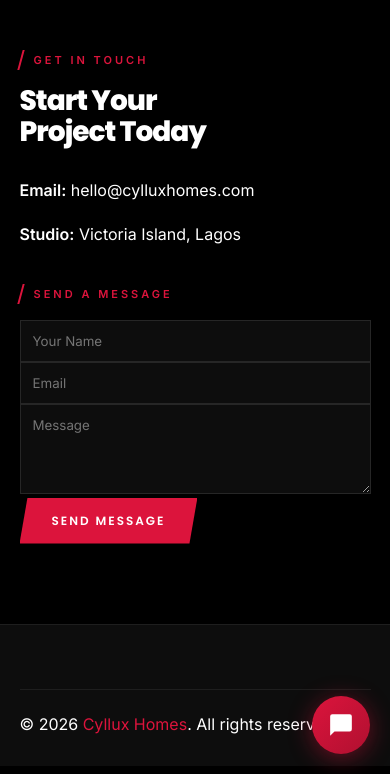
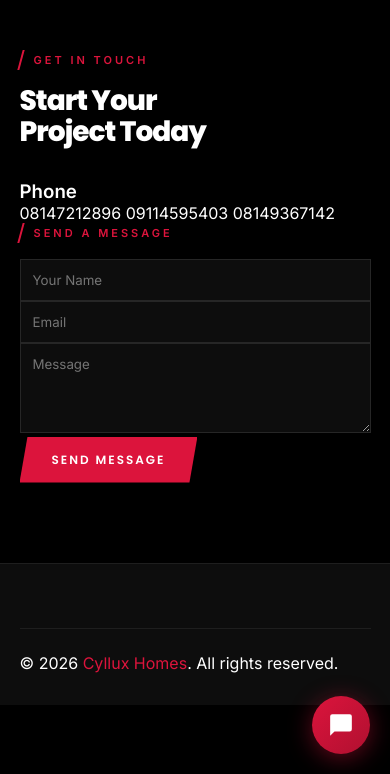
Before and after one commit to ivnabinconsult/frontend-project, a plain HTML site: page contact.html in a window 390 px wide. Shown: the part 70-844 px from the top of the page. Drawn offline with Linux system fonts and the light colour scheme; a script that the page names is missing.

Commit message:
Include phone numbers in contact.html
Added phone contact options to the contact section.

```diff
--- a/contact.html
+++ b/contact.html
@@ -38,9 +38,12 @@
         <div class="section-label">Get In Touch</div>
         <h2 class="section-title" style="font-size: 28px; margin-bottom: 32px;">Start Your<br>Project Today</h2>
         <div class="contact-info">
-          <div><strong>Email:</strong> hello@cylluxhomes.com</div>
-          <div><strong>Studio:</strong> Victoria Island, Lagos</div>
-        </div>
+          <div class="contact-box">
+            <h3>Phone</h3>
+            <a href="tel:+2348147212896">08147212896</a>
+             <a href="tel:+2349114595403">09114595403</a>
+             <a href="tel:+2348149367142">08149367142</a>
+          </div>
       </div>
       <div>
         <div class="section-label">Send a Message</div>
```
